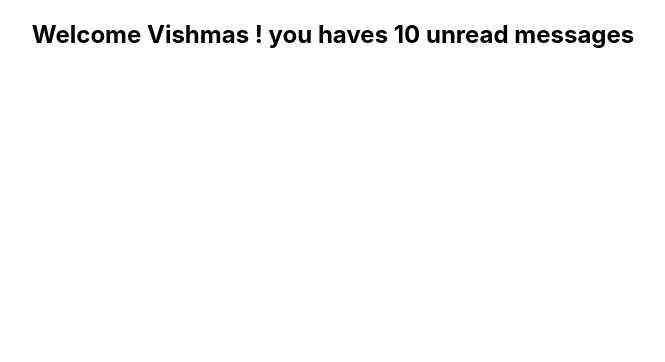
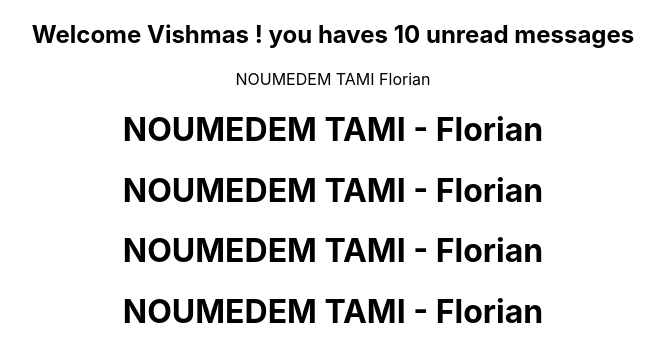
Before and after one commit to noumedemtamiflorian/react-typescript-demo, a React (Create React App) app: page / in a window 1280 px wide. Shown: the top 362 px of the page, without its empty margins (307-972 px from the left). Built offline with nearby package versions, Linux system fonts and the light colour scheme.

Commit message:
Basic Props

```diff
--- a/src/App.tsx
+++ b/src/App.tsx
@@ -1,10 +1,37 @@
 import './App.css';
 import { Greet } from './components/Greet';
+import { Person } from './components/Person';
+import { PersonList } from './components/PersonList';
 
 function App() {
+  const personName = {
+    first :"NOUMEDEM TAMI",
+    last : "Florian"
+  }
+
+  const nameList = [
+    {
+      first :"NOUMEDEM TAMI",
+      last : "Florian"
+    },
+    {
+      first :"NOUMEDEM TAMI",
+      last : "Florian"
+    },
+    {
+      first :"NOUMEDEM TAMI",
+      last : "Florian"
+    },
+    {
+      first :"NOUMEDEM TAMI",
+      last : "Florian"
+    }
+  ]
   return (
     <div className="App">
-      <Greet name="Vishmas"/>
+      <Greet name="Vishmas" messageCount={10} isLoggedIn={true}/>
+      <Person name={personName}/>
+      <PersonList names={nameList} />
     </div>
   );
 }
--- a/src/components/Greet.tsx
+++ b/src/components/Greet.tsx
@@ -1,11 +1,20 @@
 type GreetProps = {
-    name:string
+    name:string,
+    messageCount : number,
+    isLoggedIn : boolean
 }
 
 export const Greet = (props:GreetProps) =>{
     return (
         <div>
-            <h2>Welcome {props.name} ! you haves 10 unread messages</h2>
+            <h2>
+                {
+                props.isLoggedIn ?
+                `Welcome ${props.name} ! you haves ${props.messageCount} unread messages`
+                :
+                "Welcomme Guest"
+                }
+            </h2>
         </div>
     )
 }
--- /dev/null
+++ b/src/components/Person.tsx
@@ -0,0 +1,14 @@
+type PersonProps = {
+    name : {
+        first : string,
+        last : string
+    }
+}
+
+export const Person = (props : PersonProps) =>{
+    return(
+        <div>
+            {props.name.first} {props.name.last}
+        </div>
+    )
+}
--- /dev/null
+++ b/src/components/PersonList.tsx
@@ -0,0 +1,14 @@
+type PersonListProps = {
+    names : {
+        first : string,
+        last : string
+    }[]
+}
+
+export const PersonList = (props : PersonListProps) =>{
+    return(
+        <div>
+            {props.names.map(name => <h1>{name.first} - {name.last}</h1>)}
+        </div>
+    )
+}
```
